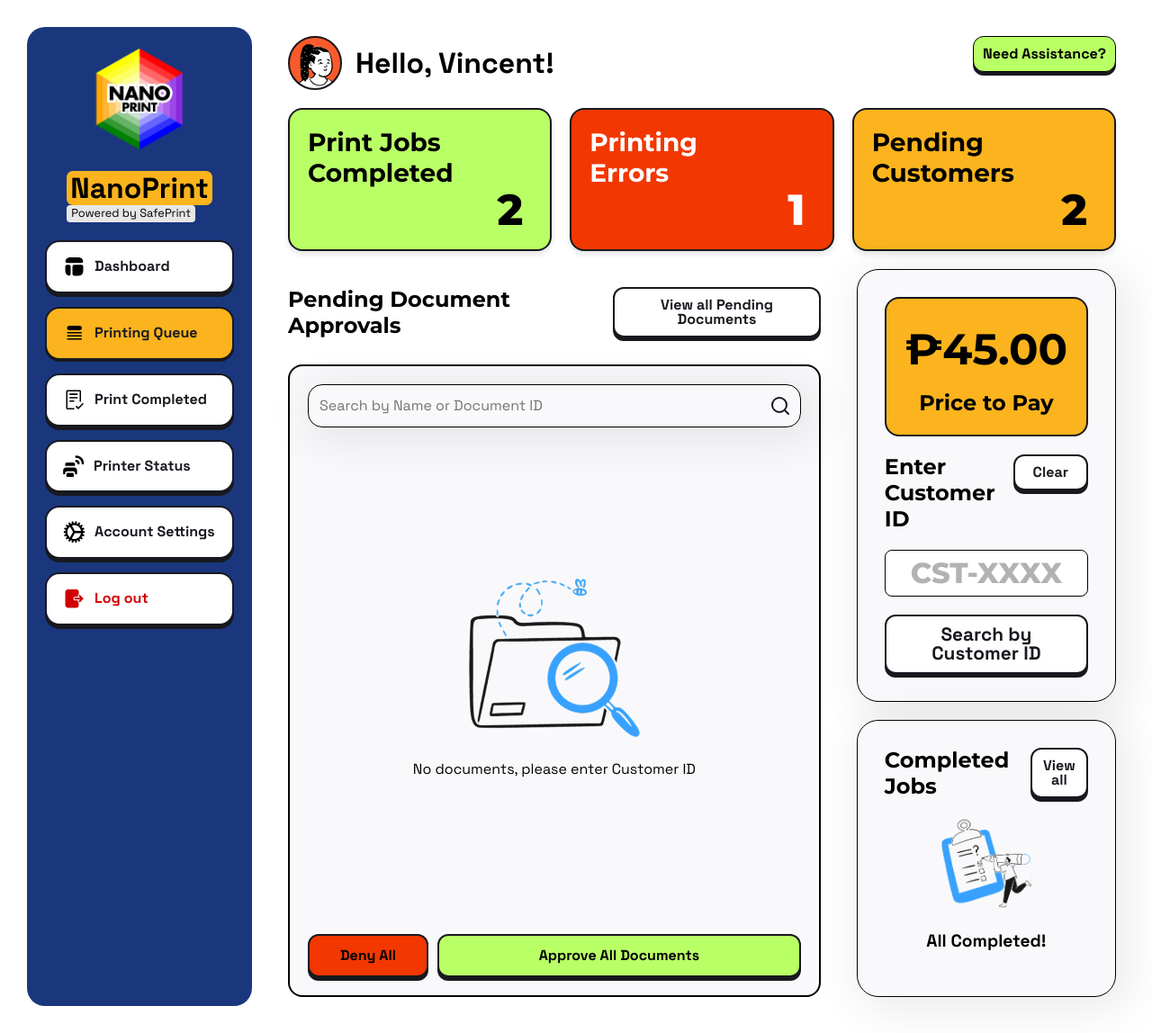
After one commit to vincentperezzz/SafePrint, a Django app: page /queue/ in a window 1280 px wide. The commit adds this page. Shown: the whole page at 90% size. Run offline with Django 4.2, Linux system fonts and the light colour scheme; parts of the project's set-up code (start-up, migrations or seed data) failed here and were passed over.

Commit message:
Add new views and templates for printing queue, completed jobs, printer status, and account settings; update navigation links accordingly

```diff
--- a/SafePrint/urls.py
+++ b/SafePrint/urls.py
@@ -10,4 +10,8 @@ urlpatterns = [
     path('confirmation/', views.confirmation, name='confirmation'),
     path('login/', views.login_view, name='login'),
     path('dashboard/', views.dashboard, name='dashboard'),
+    path('queue/', views.printing_queue, name='printing_queue'),
+    path('completed/', views.print_completed, name='print_completed'),
+    path('status/', views.printer_status, name='printer_status'),
+    path('settings/', views.account_settings, name='account_settings'),
 ]
--- a/main/views.py
+++ b/main/views.py
@@ -15,3 +15,15 @@ def login_view(request):
 
 def dashboard(request):
     return render(request, 'dashboard.html')
+
+def printing_queue(request):
+    return render(request, 'queue.html')
+
+def print_completed(request):
+    return render(request, 'completed.html')
+
+def printer_status(request):
+    return render(request, 'status.html')
+
+def account_settings(request):
+    return render(request, 'settings.html')
--- a/static/css/styles.css
+++ b/static/css/styles.css
@@ -1761,7 +1761,6 @@ input:focus::placeholder {
     background-color: var(--primary-color);
     color: #191A23;
     box-shadow: 0px 2px 0px 0px #18191F;
-    transform: translateY(2px);
     cursor: default;
     transition: none;
 }
@@ -1943,15 +1942,15 @@ input:focus::placeholder {
 .document-list-container {
     display: flex;
     flex-direction: column;
-    justify-content: space-between; /* Space items between top and bottom */
-    align-items: center; /* Center items horizontally */
+    justify-content: space-between;
+    align-items: center;
     gap: 10px;
     margin-top: 20px;
     border: 2px solid black;
     border-radius: 16px;
     background-color: #f9f9fb;
     padding: 20px;
-    height: 100%; /* Expand to 100% height */
+    height: 100%;
 
 }
 
--- a/templates/dashboard_layout.html
+++ b/templates/dashboard_layout.html
@@ -26,12 +26,18 @@
                 </div>
             </div>
             <ul class="navbar-menu">
-                <li><a href="#" class="navbar-item active"><img src="{% static 'assets/dashboard.svg' %}" alt="Dashboard Icon"> Dashboard</a></li>
-                <li><a href="#" class="navbar-item"><img src="{% static 'assets/printing-queue.svg' %}" alt="Printing Queue Icon"> Printing Queue</a></li>
-                <li><a href="#" class="navbar-item"><img src="{% static 'assets/print-completed.svg' %}" alt="Print Completed Icon"> Print Completed</a></li>
-                <li><a href="#" class="navbar-item"><img src="{% static 'assets/printer-status.svg' %}" alt="Printer Status Icon"> Printer Status</a></li>
-                <li><a href="#" class="navbar-item"><img src="{% static 'assets/account-settings.svg' %}" alt="Account Settings Icon"> Account Settings</a></li>
-                <li><a href="#" class="navbar-item logout"><img src="{% static 'assets/logout.svg' %}" alt="Logout Icon"> Log out</a></li>
+                <li><a href="{% url 'dashboard' %}" class="navbar-item {% if 'dashboard' in request.path %}active{% endif %}">
+                    <img src="{% static 'assets/dashboard.svg' %}" alt="Dashboard Icon"> Dashboard</a></li>
+                <li><a href="{% url 'printing_queue' %}" class="navbar-item {% if 'queue' in request.path %}active{% endif %}">
+                    <img src="{% static 'assets/printing-queue.svg' %}" alt="Printing Queue Icon"> Printing Queue</a></li>
+                <li><a href="{% url 'print_completed' %}" class="navbar-item {% if 'completed' in request.path %}active{% endif %}">
+                    <img src="{% static 'assets/print-completed.svg' %}" alt="Print Completed Icon"> Print Completed</a></li>
+                <li><a href="{% url 'printer_status' %}" class="navbar-item {% if 'status' in request.path %}active{% endif %}">
+                    <img src="{% static 'assets/printer-status.svg' %}" alt="Printer Status Icon"> Printer Status</a></li>
+                <li><a href="{% url 'account_settings' %}" class="navbar-item {% if 'settings' in request.path %}active{% endif %}">
+                    <img src="{% static 'assets/account-settings.svg' %}" alt="Account Settings Icon"> Account Settings</a></li>
+                <li><a href="{% url 'login' %}" class="navbar-item logout">
+                    <img src="{% static 'assets/logout.svg' %}" alt="Logout Icon"> Log out</a></li>
             </ul>
         </nav>
 
--- /dev/null
+++ b/templates/queue.html
@@ -0,0 +1,90 @@
+{% extends "dashboard_layout.html" %}
+{% load static %}
+
+{% block title %}
+Dashboard
+{% endblock %}
+
+{% block content %}
+<div class="dashboard-rows">
+    <div class="header-left">
+        <img src="{% static 'assets/avatar.svg' %}" alt="User Avatar" class="user-avatar">
+        <h1>Hello, Vincent!</h1>
+    </div>
+    <button class="need-assistance-btn">Need Assistance?</button>
+</div>
+
+<div class="dashboard-stats">
+    <div class="stat-card green">
+        <h3>Print Jobs <br>Completed</h3>
+        <p>2</p>
+    </div>
+    <div class="stat-card red">
+        <h3>Printing <br>Errors</h3>
+        <p>1</p>
+    </div>
+    <div class="stat-card yellow">
+        <h3>Pending <br>Customers</h3>
+        <p>2</p>
+    </div>
+</div>
+
+
+<div class="dashboard-rows">
+
+    <div class="dashboard-left">
+        <div class="document-approvals">
+            <div class="document-approvals-header">
+                <h2>Pending Document Approvals</h2>
+                <button class="view-all-btn">View all Pending Documents</button>
+            </div>
+
+            <div class="document-list-container">
+                <div class="search-bar">
+                    <input type="text" placeholder="Search by Name or Document ID">
+                    <span class="search-icon">
+                        <svg xmlns="http://www.w3.org/2000/svg" width="24" height="24" viewBox="0 0 24 24" fill="none">
+                            <path d="M11 19C15.4183 19 19 15.4183 19 11C19 6.58172 15.4183 3 11 3C6.58172 3 3 6.58172 3 11C3 15.4183 6.58172 19 11 19Z" stroke="#18191F" stroke-width="2" stroke-linecap="round" stroke-linejoin="round"/>
+                            <path d="M20.9999 21L16.6499 16.65" stroke="#18191F" stroke-width="2" stroke-linecap="round" stroke-linejoin="round"/>
+                        </svg>
+                    </span>
+                </div>
+                <div class="no-documents">
+                    <img src="{% static 'assets/no-documents.png' %}" alt="No Documents">
+                    <p>No documents, please enter Customer ID</p>
+                </div>
+                <div class="approval-buttons">
+                    <button class="deny-btn">Deny All</button>
+                    <button class="approve-btn">Approve All Documents</button>
+                </div>
+            </div>
+        </div>
+    </div>
+
+    <div class="dashboard-right">
+        <div class="customer-info">
+            <div class='price-display'>
+                <p>₱45.00</p>
+                <h2>Price to Pay</h2>
+            </div>
+            <div class='dashboard-rows'>
+                <h2>Enter Customer ID</h2>
+                <button class="clear-btn">Clear</button>
+            </div>
+            <input type="text" placeholder="CST-XXXX">
+
+            <button class="search-btn">Search by Customer ID</button>
+        </div>
+
+        <div class="completed-jobs">
+            <div class='dashboard-rows'>
+                <h2>Completed Jobs</h2>
+                <button class="view-all-btn">View all</button>
+            </div>
+            <img src="{% static 'assets/empty-jobs.png' %}" alt="Completed Jobs">
+            <p>All Completed!</p>
+        </div>
+    </div>
+
+</div>
+{% endblock %}
```
Also changed, not shown: templates/completed.html (added, +90 -0 lines), templates/settings.html (added, +90 -0 lines), templates/status.html (added, +90 -0 lines), 1 other file.
